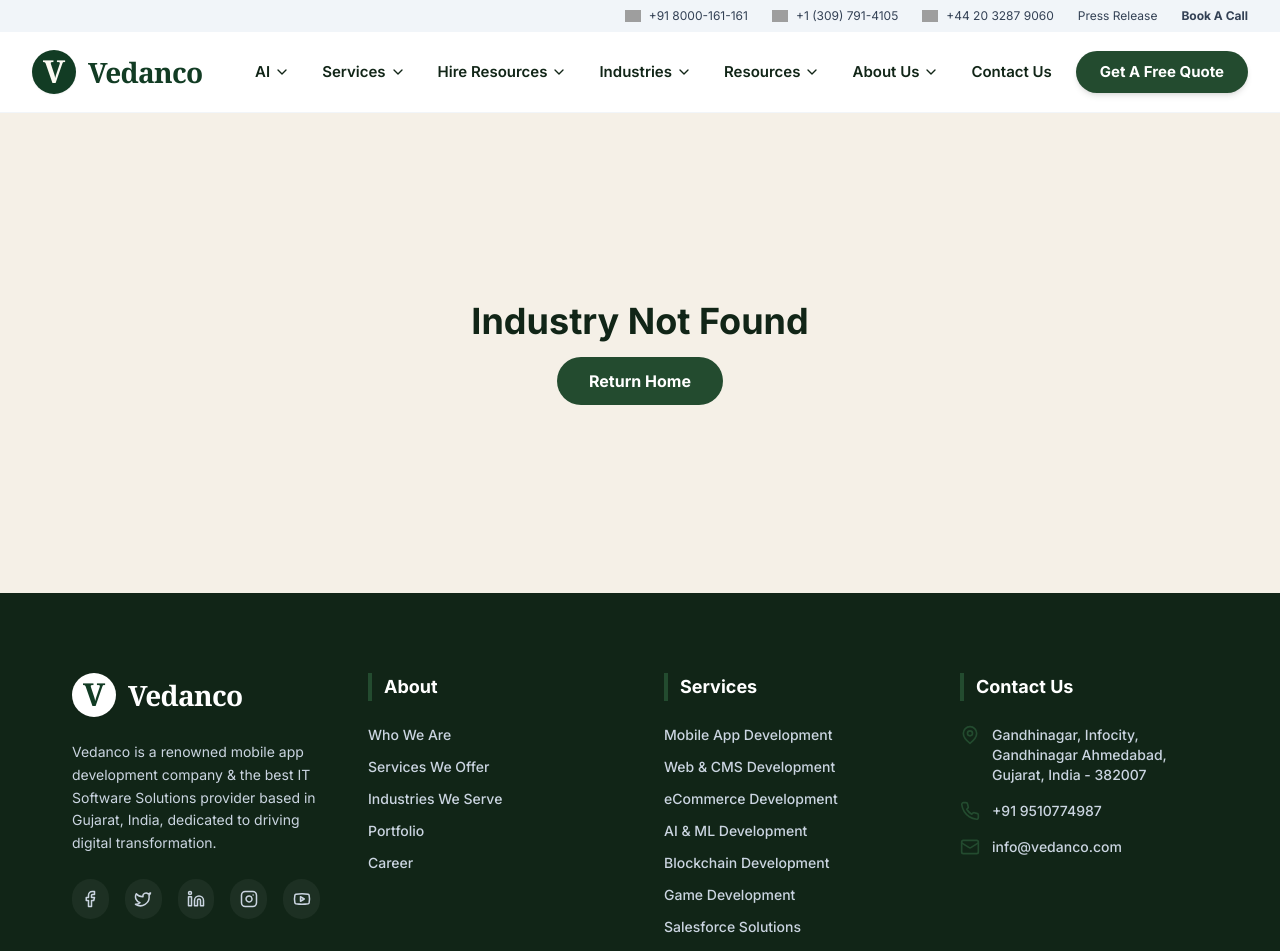
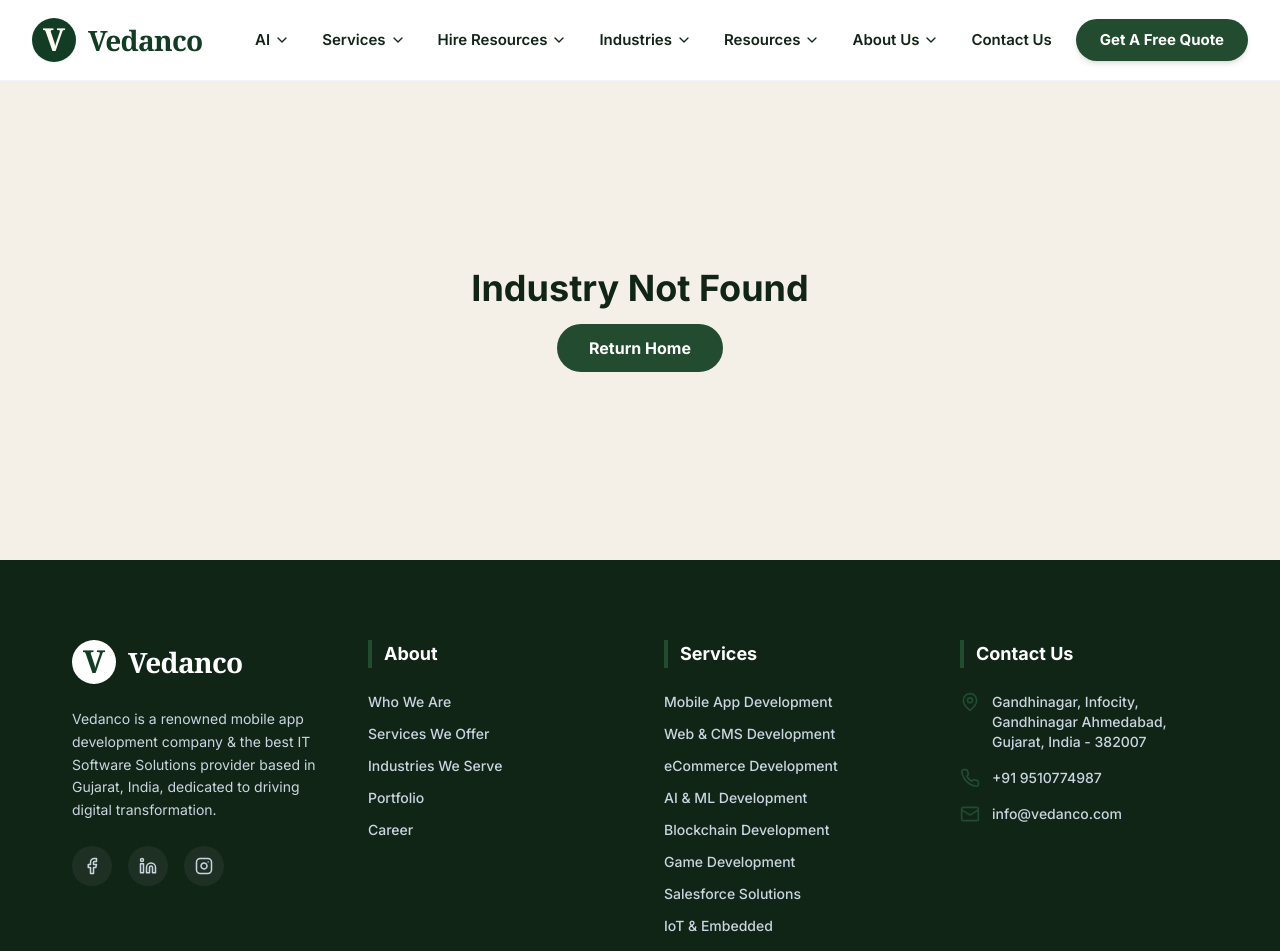
Before and after one commit to tanvi-2311/IT_company, a React (Vite) app: page /industry/1 in a window 1280 px wide. Shown: the top 951 px of the page. Built offline with nearby package versions, Linux system fonts and the light colour scheme; grey boxes are pictures that could not be loaded.

Commit message:
Linked footer social icons directly to official Vedanco social profile URLs

```diff
--- a/src/components/Footer.jsx
+++ b/src/components/Footer.jsx
@@ -24,11 +24,9 @@
               Vedanco is a renowned mobile app development company & the best IT Software Solutions provider based in Gujarat, India, dedicated to driving digital transformation.
             </p>
             <div className="flex space-x-4">
-              <a href="#" className="w-10 h-10 rounded-full bg-white/5 flex items-center justify-center hover:bg-primary hover:text-white transition-colors"><Facebook size={18}/></a>
-              <a href="#" className="w-10 h-10 rounded-full bg-white/5 flex items-center justify-center hover:bg-primary hover:text-white transition-colors"><Twitter size={18}/></a>
-              <a href="#" className="w-10 h-10 rounded-full bg-white/5 flex items-center justify-center hover:bg-primary hover:text-white transition-colors"><Linkedin size={18}/></a>
-              <a href="#" className="w-10 h-10 rounded-full bg-white/5 flex items-center justify-center hover:bg-primary hover:text-white transition-colors"><Instagram size={18}/></a>
-              <a href="#" className="w-10 h-10 rounded-full bg-white/5 flex items-center justify-center hover:bg-primary hover:text-white transition-colors"><Youtube size={18}/></a>
+              <a href="https://www.facebook.com/vedanco" target="_blank" rel="noopener noreferrer" className="w-10 h-10 rounded-full bg-white/5 flex items-center justify-center hover:bg-primary hover:text-white transition-colors"><Facebook size={18}/></a>
+              <a href="https://www.linkedin.com/company/vedanco" target="_blank" rel="noopener noreferrer" className="w-10 h-10 rounded-full bg-white/5 flex items-center justify-center hover:bg-primary hover:text-white transition-colors"><Linkedin size={18}/></a>
+              <a href="https://www.instagram.com/vedanco" target="_blank" rel="noopener noreferrer" className="w-10 h-10 rounded-full bg-white/5 flex items-center justify-center hover:bg-primary hover:text-white transition-colors"><Instagram size={18}/></a>
             </div>
           </div>
 
--- a/src/components/Navbar.jsx
+++ b/src/components/Navbar.jsx
@@ -110,17 +110,8 @@
 
   return (
     <>
-      {/* Top Bar */}
-      <div className="hidden lg:flex justify-end items-center px-8 py-2 bg-slate-100 text-xs text-slate-700 space-x-6 border-b border-slate-200">
-        <a href="tel:+918000161161" className="flex items-center hover:text-primary"><img src="https://flagcdn.com/w20/in.png" alt="IN" className="w-4 h-3 mr-2"/> +91 8000-161-161</a>
-        <a href="tel:+13097914105" className="flex items-center hover:text-primary"><img src="https://flagcdn.com/w20/us.png" alt="US" className="w-4 h-3 mr-2"/> +1 (309) 791-4105</a>
-        <a href="tel:+442032879060" className="flex items-center hover:text-primary"><img src="https://flagcdn.com/w20/gb.png" alt="UK" className="w-4 h-3 mr-2"/> +44 20 3287 9060</a>
-        <Link to="/press" className="hover:text-primary">Press Release</Link>
-        <Link to="/book-call" className="hover:text-primary font-bold">Book A Call</Link>
-      </div>
-
       {/* Main Navbar */}
-      <nav className={`fixed w-full z-50 transition-all duration-300 ${scrolled ? 'bg-white shadow-md top-0' : 'bg-white lg:top-8 top-0 border-b border-slate-100'}`}>
+      <nav className={`fixed w-full z-50 top-0 transition-all duration-300 ${scrolled ? 'bg-white shadow-md' : 'bg-white border-b border-slate-100'}`}>
         <div className="max-w-[1400px] mx-auto px-4 sm:px-6 lg:px-8 flex justify-between items-center h-[80px]">
 
           {/* Logo — Vedanco (Classical Serif Corporate Identity) */}
```
